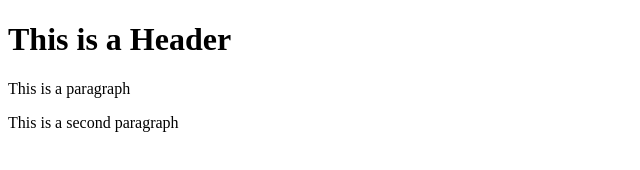
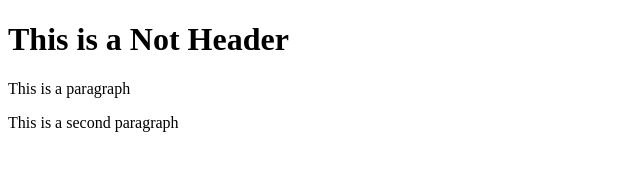
Before and after one commit to vivekvpatil8888/git-test, a website: page index.html in a window 1280 px wide. Shown: the whole page, without its empty margins (0-640 px from the left). Drawn offline with Linux system fonts and the light colour scheme.

Commit message:
after npm install

```diff
--- a/index.html
+++ b/index.html
@@ -3,7 +3,7 @@
     <head></head>
 
     <body>
-        <h1>This is a Header</h1>
+        <h1>This is a Not Header</h1>
         <p>This is a paragraph</p>
         <p>This is a second paragraph</p>
     </body>
```
Also changed, not shown: package.json (added, +24 -0 lines), 2 other files.
